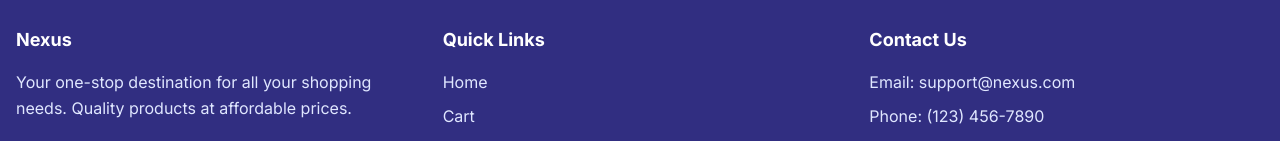
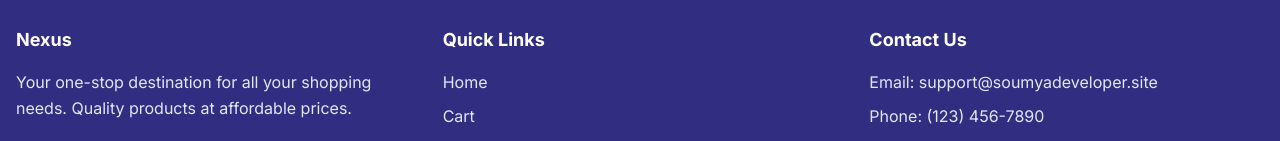
Before and after one commit to iamsoumya1611/nexus-ecommerce, a React (Create React App) app in the folder client/: page /admin/orderlist in a window 1280 px wide. Shown: the part 798-939 px from the top of the page. Built offline with nearby package versions, Linux system fonts and the light colour scheme.

Commit message:
fix(footer): update support email address
- Changed displayed support email from support@nexus.com to support@soumyadeveloper.site
- Removed commented-out Stripe keys from server environment variables
- Added Razorpay key ID and secret to environment configuration

```diff
--- a/client/src/components/Footer.jsx
+++ b/client/src/components/Footer.jsx
@@ -34,7 +34,7 @@ const Footer = () => {
           <div>
             <h5 className="text-lg font-bold mb-4">Contact Us</h5>
             <ul className="space-y-2 text-primary-100">
-              <li>Email: support@nexus.com</li>
+              <li>Email: support@soumyadeveloper.site</li>
               <li>Phone: (123) 456-7890</li>
             </ul>
           </div>
```
Also changed, not shown: 1 other file (tests, documents, lock files or other folders).
